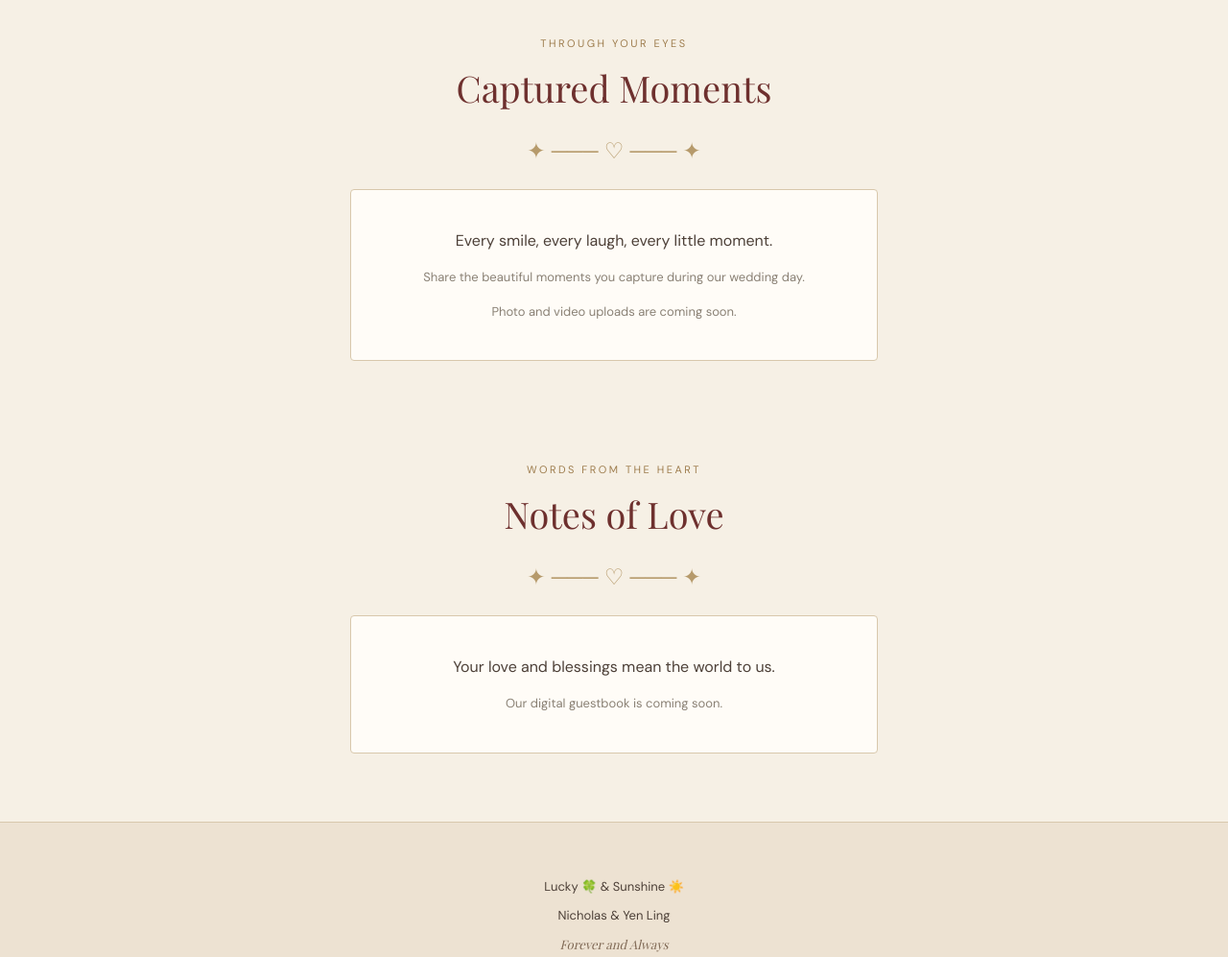
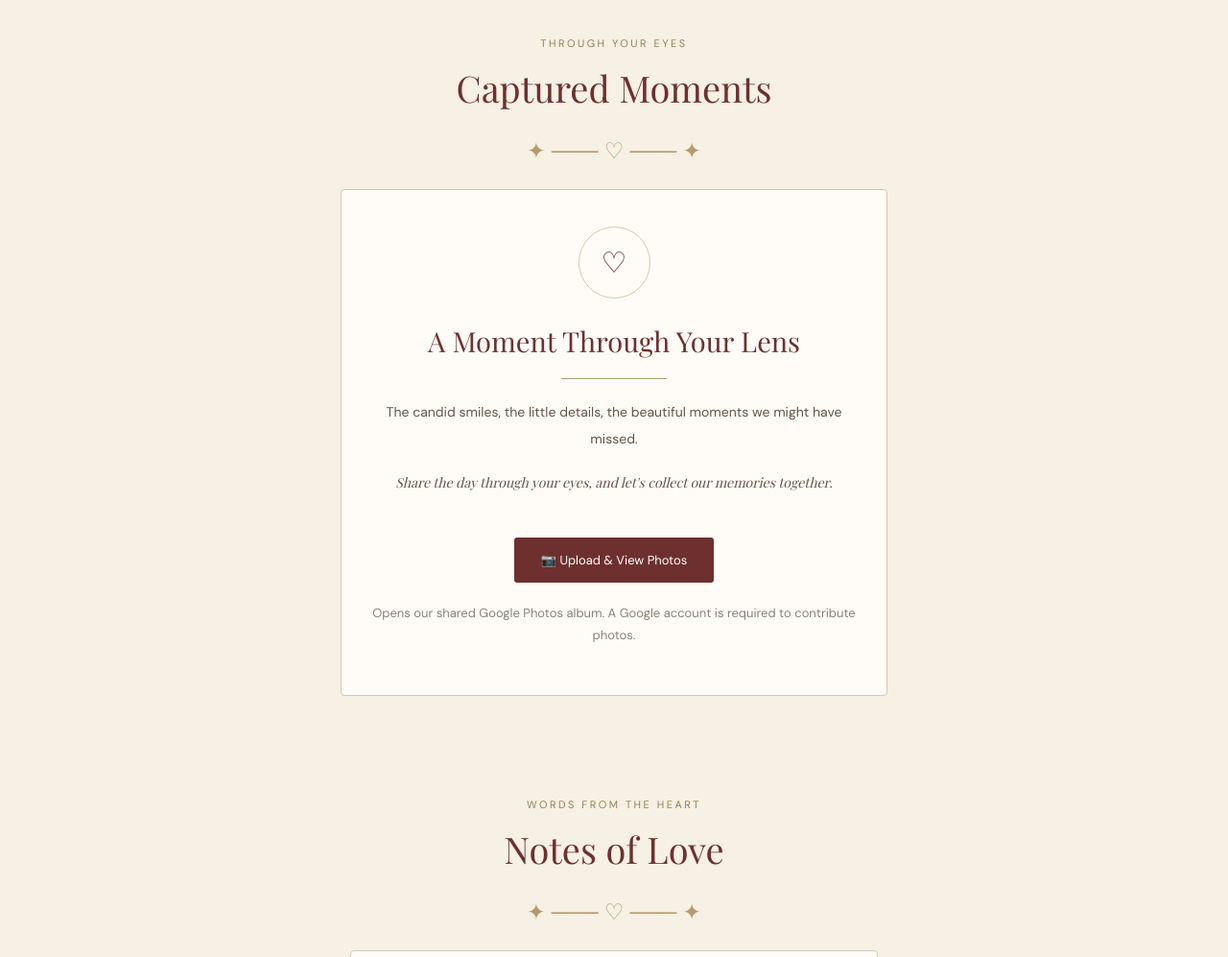
Before and after one commit to luckysunshineforeverandalways/nicholas-yenling-wedding-day, a plain HTML site: page index.html in a window 1280 px wide. Shown: the part 6210-7207 px from the top of the page at 96% size. Drawn offline with nearby package versions, Linux system fonts and the light colour scheme; a web font is replaced by a local one.

Commit message:
Enhance memories section with new layout and content
Updated the 'memories' section to enhance the presentation of captured moments, including new styling and content for photo uploads.

```diff
--- a/index.html
+++ b/index.html
@@ -1285,22 +1285,68 @@ footer{
   </p>
 </section>
 
+
 <!-- MEMORIES -->
 <section id="memories">
   <div class="small">Through Your Eyes</div>
   <h2>Captured Moments</h2>
   <div class="ornament">✦ ─── ♡ ─── ✦</div>
-  <div class="card">
-    <p>Every smile, every laugh, every little moment.</p>
-    <p class="muted">
-      Share the beautiful moments you capture
-      during our wedding day.
+
+  <div class="card" style="max-width:570px;padding:38px 25px">
+
+    <div style="
+      width:75px;
+      height:75px;
+      border:1px solid #D8C8AC;
+      border-radius:50%;
+      display:grid;
+      place-items:center;
+      margin:0 auto 25px;
+      color:#6E302E;
+      font-size:30px;
+    ">
+      ♡
+    </div>
+
+    <h3 style="
+      color:#6E302E;
+      font-size:29px;
+      margin:10px 0 20px;
+    ">
+      A Moment Through Your Lens
+    </h3>
+
+    <div class="rule" style="margin:20px auto"></div>
+
+    <p class="letter-text">
+      The candid smiles, the little details,
+      the beautiful moments we might have missed.
     </p>
-    <p class="muted">
-      Photo and video uploads are coming soon.
+
+    <p class="letter-text italic">
+      Share the day through your eyes,
+      and let's collect our memories together.
     </p>
+
+    <a
+      href="https://photos.app.goo.gl/NHN7oLvurDjoQvkS6"
+      target="_blank"
+      rel="noopener noreferrer"
+      class="btn"
+      style="margin-top:25px"
+    >
+      📷 Upload &amp; View Photos
+    </a>
+
+    <p class="muted" style="margin-top:20px">
+      Opens our shared Google Photos album.
+      A Google account is required to contribute photos.
+    </p>
+
   </div>
 </section>
+
+
 
 <!-- DIGITAL GUESTBOOK -->
 <section id="wishes">
```
